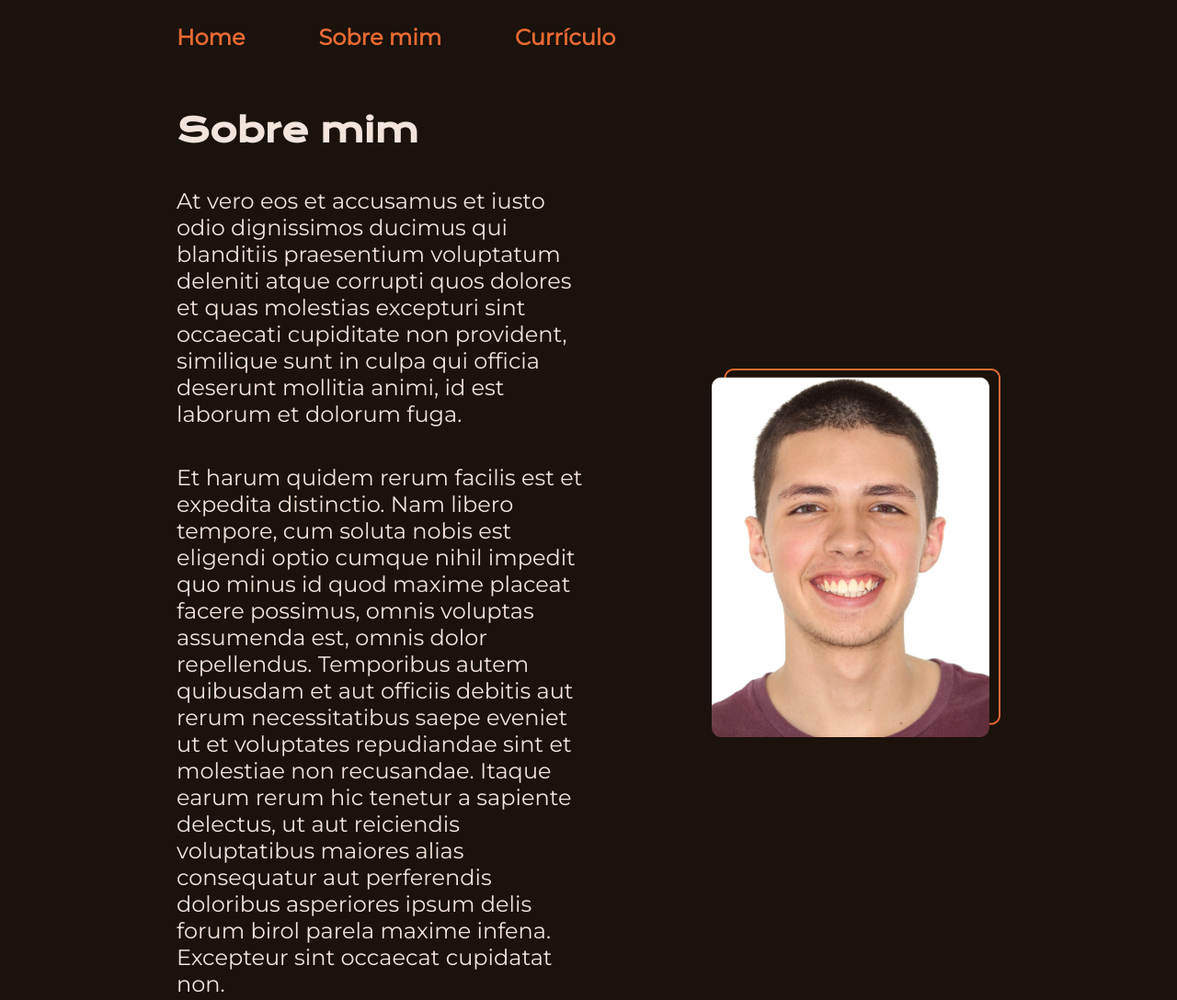
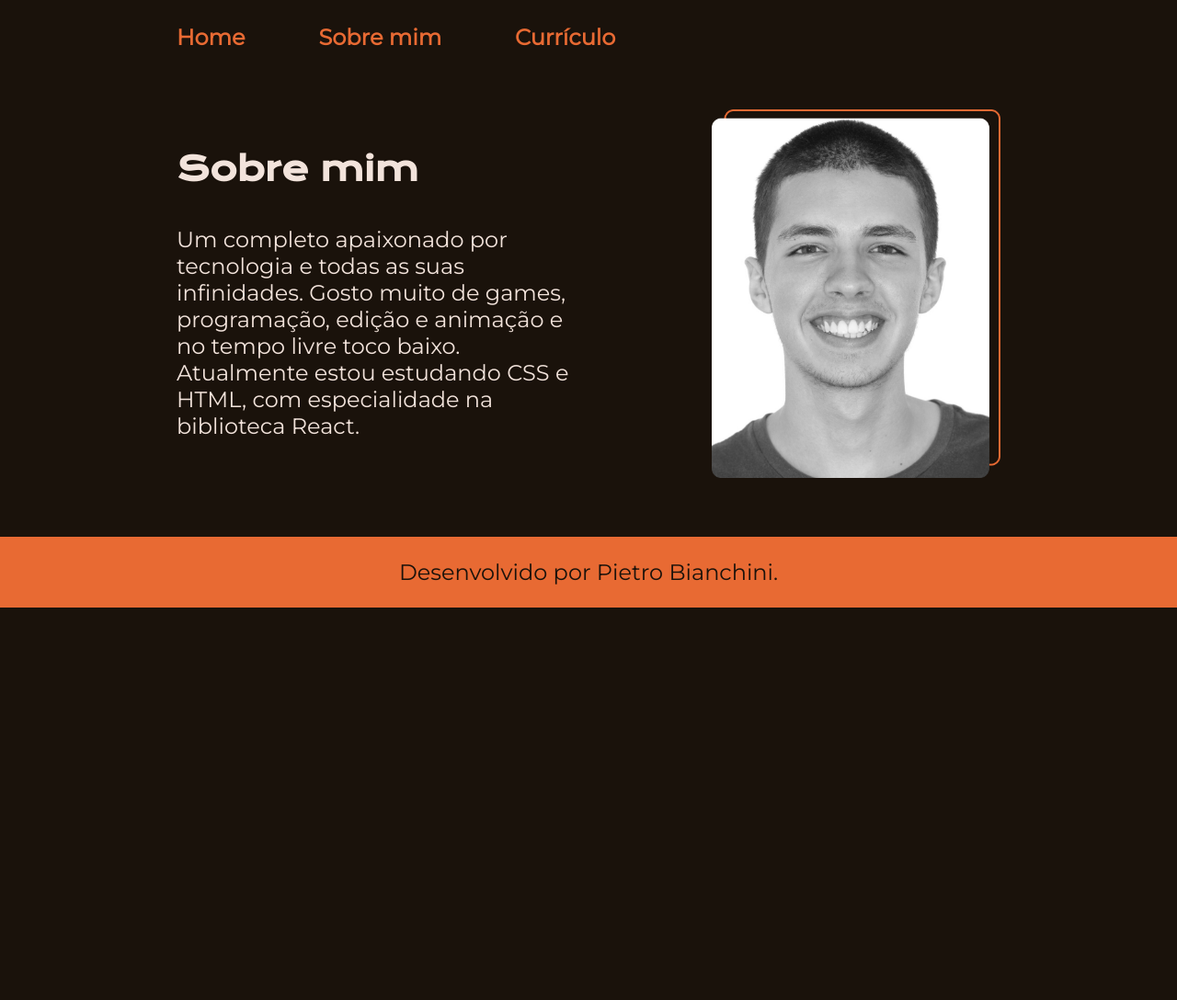
Before and after one commit to PietroBianchiini/portifolio, a plain HTML site: page about.html in a window 1280 px wide. Shown: the top 1088 px of the page at 92% size. After the commit the page ends 800 px from the top, so only its background shows below. Drawn offline with nearby package versions, Linux system fonts and the light colour scheme.

Commit message:
Add files via upload

```diff
--- a/about.html
+++ b/about.html
@@ -18,10 +18,9 @@
     <main class="apresentacao">
         <section class="apresentacao__conteudo">
             <h1 class="apresentacao__conteudo__titulo">Sobre mim</h1>
-            <p class="apresentacao__conteudo__texto">At vero eos et accusamus et iusto odio dignissimos ducimus qui blanditiis praesentium voluptatum deleniti atque corrupti quos dolores et quas molestias excepturi sint occaecati cupiditate non provident, similique sunt in culpa qui officia deserunt mollitia animi, id est laborum et dolorum fuga.</p>
-            <p class="apresentacao__conteudo__texto">Et harum quidem rerum facilis est et expedita distinctio. Nam libero tempore, cum soluta nobis est eligendi optio cumque nihil impedit quo minus id quod maxime placeat facere possimus, omnis voluptas assumenda est, omnis dolor repellendus. Temporibus autem quibusdam et aut officiis debitis aut rerum necessitatibus saepe eveniet ut et voluptates repudiandae sint et molestiae non recusandae. Itaque earum rerum hic tenetur a sapiente delectus, ut aut reiciendis voluptatibus maiores alias consequatur aut perferendis doloribus asperiores ipsum delis forum birol parela maxime infena. Excepteur sint occaecat cupidatat non.</p>
+            <p class="apresentacao__conteudo__texto">Um completo apaixonado por tecnologia e todas as suas infinidades. Gosto muito de games, programação, edição e animação e no tempo livre toco baixo. Atualmente estou estudando CSS e HTML, com especialidade na biblioteca React.</p>
         </section>
-        <img class="foto" src="./assets/Imagem.png" alt="Foto de perfil do Pietro Bianchini">
+        <img class="foto" src="./assets/Imagem-sobre-mim.png" alt="Foto de perfil do Pietro Bianchini">
     </main>
     <footer class="rodape">
         <p>Desenvolvido por Pietro Bianchini.</p>
```
Also changed, not shown: curriculo.html (+1 -1 lines), index.html (line endings or trailing spaces).
